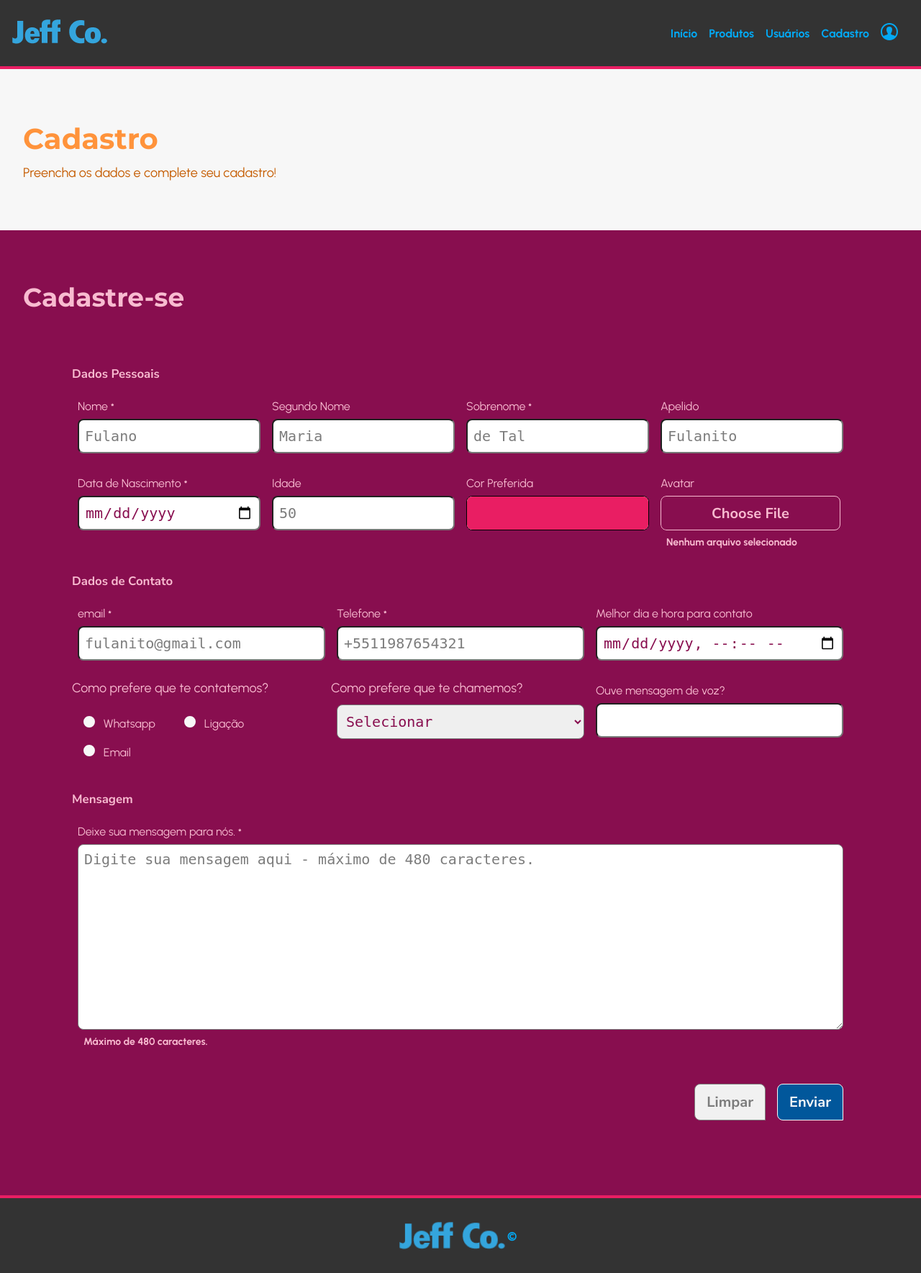
After one commit to Marcelo-Diament/meu-primeiro-servidor-com-express-generator, a Node server app: page /acesso/cadastro in a window 1280 px wide. The commit adds this page. Shown: the whole page at 72% size. Run offline with Node 20, Linux system fonts and the light colour scheme.

Commit message:
feature: login, register and lost password routes, controllers and views

```diff
--- a/server/app.js
+++ b/server/app.js
@@ -7,6 +7,7 @@ var logger = require('morgan');
 var indexRouter = require('./routes/index');
 var usersRouter = require('./routes/users');
 var productsRouter = require('./routes/products');
+var acessoRouter = require('./routes/acesso');
 
 var app = express();
 
@@ -21,6 +22,7 @@ app.use(cookieParser());
 app.use(express.static(path.join(__dirname, 'public')));
 
 app.use('/', indexRouter);
+app.use('/acesso', acessoRouter);
 app.use('/usuarios', usersRouter);
 app.use('/produtos', productsRouter);
 
--- /dev/null
+++ b/server/controllers/acesso.js
@@ -0,0 +1,25 @@
+const usuariosPlaceholder = require('../data/usuariosPlaceholder.json')
+const produtosPlaceholder = require('../data/produtosPlaceholder.json')
+
+const controller = {
+  login: (req, res, next) => {
+    res.render('login', {
+      titulo: 'Login',
+      subtitulo: 'Preencha os dados e acesse seu perfil!'
+    });
+  },
+  register: (req, res, next) => {
+    res.render('register', {
+      titulo: 'Cadastro',
+      subtitulo: 'Preencha os dados e complete seu cadastro!'
+    });
+  },
+  lostPass: (req, res, next) => {
+    res.render('lostPassword', {
+      titulo: 'Recuperação de Senha',
+      subtitulo: 'Preencha os dados e recupere sua senha!'
+    });
+  }
+}
+
+module.exports = controller
--- a/server/public/stylesheets/components/button.css
+++ b/server/public/stylesheets/components/button.css
@@ -1,53 +1,41 @@
-.btn-group,
-a.btn-group,
-input.btn-group,
-button.btn-group {
+.btn-group {
   align-items: stretch;
   display: flex;
   flex-flow: row wrap;
   margin-top: var(--spacing-half);
 }
 
-.btn-group--start,
-a.btn-group--start,
-input.btn-group--start,
-button.btn-group--start {
+.btn-group--start {
   justify-content: flex-start;
 }
 
-.btn-group--center,
-a.btn-group--center,
-input.btn-group--center,
-button.btn-group--center {
+.btn-group--center {
   justify-content: center;
 }
 
-.btn-group--end,
-a.btn-group--end,
-input.btn-group--end,
-button.btn-group--end {
+.btn-group--end {
   justify-content: flex-end;
 }
 
-.btn-group--between,
-a.btn-group--between,
-input.btn-group--between,
-button.btn-group--between {
+.btn-group--between {
   justify-content: space-between;
 }
 
-.btn-group--evenly,
-a.btn-group--evenly,
-input.btn-group--evenly,
-button.btn-group--evenly {
+.btn-group--evenly {
   justify-content: space-evenly;
 }
 
-.btn-group--around,
-a.btn-group--around,
-input.btn-group--around,
-button.btn-group--around {
+.btn-group--around {
   justify-content: space-around;
+}
+
+.btn-group--full {
+  justify-content: center;
+}
+
+.btn-group--full button,
+.btn-group--full button.btn {
+  max-width: -webkit-fill-available;
 }
 
 .btn-group .btn,
--- a/server/public/stylesheets/templates/containers/form.css
+++ b/server/public/stylesheets/templates/containers/form.css
@@ -7,11 +7,11 @@ form>fieldset textarea,
 form>fieldset>div input,
 form>fieldset>div select,
 form>fieldset>div textarea {
-  color: var(--primary-dark);
+  color: var(--secondary-dark);
 }
 
 form>fieldset select option {
-  color: var(--primary);
+  color: var(--secondary);
 }
 
 form input[type="radio"],
@@ -26,7 +26,7 @@ form>fieldset>div input[type="radio"] {
 form input[type="radio"]:checked,
 form>fieldset input[type="radio"]:checked,
 form>fieldset>div input[type="radio"]:checked {
-  background-color: var(--primary);
+  background-color: var(--secondary);
   border: var(--border-light);
   border-width: var(--border-width-md);
 }
@@ -40,35 +40,35 @@ form>fieldset>div input[type="radio"]:checked+label {
 form input:focus,
 form>fieldset input:focus,
 form>fieldset>div input:focus {
-  border: var(--border-primary-light);
-  color: var(--primary);
+  border: var(--border-secondary-light);
+  color: var(--secondary);
 }
 
 
 form input[type="file"] {
-  color: var(--primary-light);
+  color: var(--secondary-light);
 }
 
 form input[type="file"]::-webkit-file-upload-button,
 form input[type="file"]::file-selector-button {
-  background-color: var(--primary-dark);
-  border: var(--border-primary-light);
-  color: var(--primary-light);
+  background-color: var(--secondary-dark);
+  border: var(--border-secondary-light);
+  color: var(--secondary-light);
   transition: background-color .4s ease-in-out, border .4s ease-in-out, color .4s ease-in-out;
 }
 
 form input[type="file"]::-webkit-file-upload-button:hover,
 form input[type="file"]::file-selector-button:hover {
-  background-color: var(--primary);
+  background-color: var(--secondary);
   border: var(--border-light);
   color: var(--light);
 }
 
 form input[type="file"]::-webkit-file-upload-button:active,
 form input[type="file"]::file-selector-button:active {
-  background-color: var(--tertiary-dark);
-  border: var(--border-tertiary-light);
-  color: var(--tertiary-light);
+  background-color: var(--secondary-light);
+  border: var(--border-secondary-dark);
+  color: var(--secondary-dark);
 }
 
 ::placeholder {
--- a/server/views/partials/header.ejs
+++ b/server/views/partials/header.ejs
@@ -14,7 +14,10 @@
         <a class="nav__link" href="/usuarios" title="Acesse a página de usuários">Usuários</a>
       </li>
       <li class="nav__item">
-        <a href="index.html" class="nav__link">
+        <a class="nav__link" href="/acesso/cadastro" title="Cadastre-se">Cadastro</a>
+      </li>
+      <li class="nav__item">
+        <a href="/acesso/login" class="nav__link">
           <svg xmlns="http://www.w3.org/2000/svg" width="24" height="24" viewBox="0 0 24 24">
             <path d="M12 0c-6.627 0-12 5.373-12 12s5.373 12 12 12 12-5.373 12-12-5.373-12-12-12zm7.753 18.305c-.261-.586-.789-.991-1.871-1.241-2.293-.529-4.428-.993-3.393-2.945 3.145-5.942.833-9.119-2.489-9.119-3.388 0-5.644 3.299-2.489 9.119 1.066 1.964-1.148 2.427-3.393 2.945-1.084.25-1.608.658-1.867 1.246-1.405-1.723-2.251-3.919-2.251-6.31 0-5.514 4.486-10 10-10s10 4.486 10 10c0 2.389-.845 4.583-2.247 6.305z" />
           </svg>
--- /dev/null
+++ b/server/views/register.ejs
@@ -0,0 +1,144 @@
+<%- include('./partials/head') %>
+<%- include('./partials/header') %>
+<main class="bg-light">
+
+  <section>
+    <h1 class="primary"><%= titulo %></h1>
+    <p class="primary-dark flex-item-full-row"><%= subtitulo %></p>
+  </section>
+
+  <section id="cadastro" class="bg-secondary-dark">
+    <h2>Cadastre-se</h2>
+    <article>
+      <form action="" id="cadastroForm" method="POST">
+        <fieldset>
+          <legend>Dados Pessoais</legend>
+          <div class="input-group">
+            <input type="text" id="nome" name="nome" placeholder="Fulano" required>
+            <label for="nome">Nome</label>
+          </div>
+          <div class="input-group">
+            <input type="text" id="segundoNome" name="segundoNome" placeholder="Maria">
+            <label for="segundoNome">Segundo Nome</label>
+          </div>
+          <div class="input-group">
+            <input type="text" id="sobrenome" name="sobrenome" placeholder="de Tal" required>
+            <label for="sobrenome">Sobrenome</label>
+          </div>
+          <div class="input-group">
+            <input type="text" id="apelido" name="apelido" placeholder="Fulanito">
+            <label for="apelido">Apelido</label>
+          </div>
+          <div class="input-group">
+            <input type="date" id="nascimento" name="nascimento" required>
+            <label for="nascimento">Data de Nascimento</label>
+          </div>
+          <div class="input-group">
+            <input type="number" id="idade" name="idade" min="18" max="150" step="1" placeholder="50">
+            <label for="idade">Idade</label>
+          </div>
+          <div class="input-group">
+            <input type="color" id="corPreferida" name="corPreferida" value="#e91e63">
+            <label for="corPreferida">Cor Preferida</label>
+          </div>
+          <div class="input-group">
+            <script>
+              window.onload = () => {
+                const fileInputs = document.querySelectorAll('input[type="file"]')
+                const updateTip = (tipTag, tipValue) => {
+                  tipTag.innerText = tipValue.replace('C:\\fakepath\\', '')
+                  return
+                }
+                for (let fileInput of fileInputs) {
+                  const id = fileInput.getAttribute('id')
+                  const tipTag = document.querySelector(`#${id}Tip`)
+                  fileInput.onchange = () => updateTip(tipTag, fileInput.value)
+                }
+              }
+            </script>
+            <input type="file" id="avatar" name="avatar" accept=".jpg, .png, .gif">
+            <label for="avatar">Avatar</label>
+            <small id="avatarTip">Nenhum arquivo selecionado</small>
+          </div>
+        </fieldset>
+        <fieldset>
+          <legend>Dados de Contato</legend>
+          <div class="input-group">
+            <input type="email" id="email" name="email" placeholder="fulanito@gmail.com" required>
+            <label for="email">email</label>
+          </div>
+          <div class="input-group">
+            <input type="tel" id="telefone" name="telefone" placeholder="+5511987654321" required>
+            <label for="telefone">Telefone</label>
+          </div>
+          <div class="input-group">
+            <input type="datetime-local" id="dataParaContato" name="dataParaContato">
+            <label for="dataParaContato">Melhor dia e hora para contato</label>
+          </div>
+          <div>
+            <p class="flex-item-full-row">Como prefere que te contatemos?</p>
+            <div class="input-group input-group--radio">
+              <div>
+                <input type="radio" id="formaContatoWhatsapp" name="formaContato" value="Whatsapp">
+                <label for="formaContatoWhatsapp">Whatsapp</label>
+              </div>
+              <div>
+                <input type="radio" id="formaContatoLigacao" name="formaContato" value="Ligação">
+                <label for="formaContatoLigacao">Ligação</label>
+              </div>
+              <div>
+                <input type="radio" id="formaContatoEmail" name="formaContato" value="Email">
+                <label for="formaContatoEmail">Email</label>
+              </div>
+            </div>
+          </div>
+          <div>
+            <p>Como prefere que te chamemos?</p>
+            <div class="input-group">
+              <select name="tratamento" id="tratamento" required>
+                <option disabled selected>Selecionar</option>
+                <optgroup label="Informais">
+                  <option value="nome">Primeiro Nome</option>
+                  <option value="apelido">Apelido</option>
+                  <option value="sobrenome">Sobrenome</option>
+                  <option value="nomeCompleto">Nome Completo</option>
+                </optgroup>
+                <optgroup label="Formais">
+                  <option value="vosMerce">Vós Mercê</option>
+                  <option value="vossaSenhoria">Vossa Senhoria</option>
+                </optgroup>
+                <optgroup label="Outros">
+                  <option value="docinhoDeCoco">Docinho de Côco</option>
+                  <option value="meuBem">Meu Bem</option>
+                </optgroup>
+              </select>
+            </div>
+          </div>
+          <div class="input-group">
+            <input list="msgVozOptions" id="ouveMsgVoz" name="ouveMsgVoz">
+            <label for="ouveMsgVoz">Ouve mensagem de voz?</label>
+            <datalist id="msgVozOptions">
+              <option value="Sim">Sempre ouço</option>
+              <option value="Às vezes">Só de vez em quando...</option>
+              <option value="Não">Jamais, nunca ouço!</option>
+            </datalist>
+          </div>
+        </fieldset>
+        <fieldset>
+          <legend>Mensagem</legend>
+          <div class="input-group">
+            <textarea id="msg" name="msg" cols="100%" rows="10" placeholder="Digite sua mensagem aqui - máximo de 480 caracteres." maxlength="480" required></textarea>
+            <label for="msg">Deixe sua mensagem para nós.</label>
+            <small>Máximo de 480 caracteres.</small>
+          </div>
+        </fieldset>
+        <div class="btn-group btn-group--end">
+          <button class="btn btn--neutral-light" type="reset">Limpar</button>
+          <button class="btn btn--tertiary-dark" type="submit">Enviar</button>
+        </div>
+      </form>
+    </article>
+  </section>
+
+</main>
+<%- include('./partials/footer') %>
```
Also changed, not shown: server/routes/acesso.js (added, +9 -0 lines), server/views/login.ejs (added, +36 -0 lines), server/views/lostPassword.ejs (added, +30 -0 lines).
